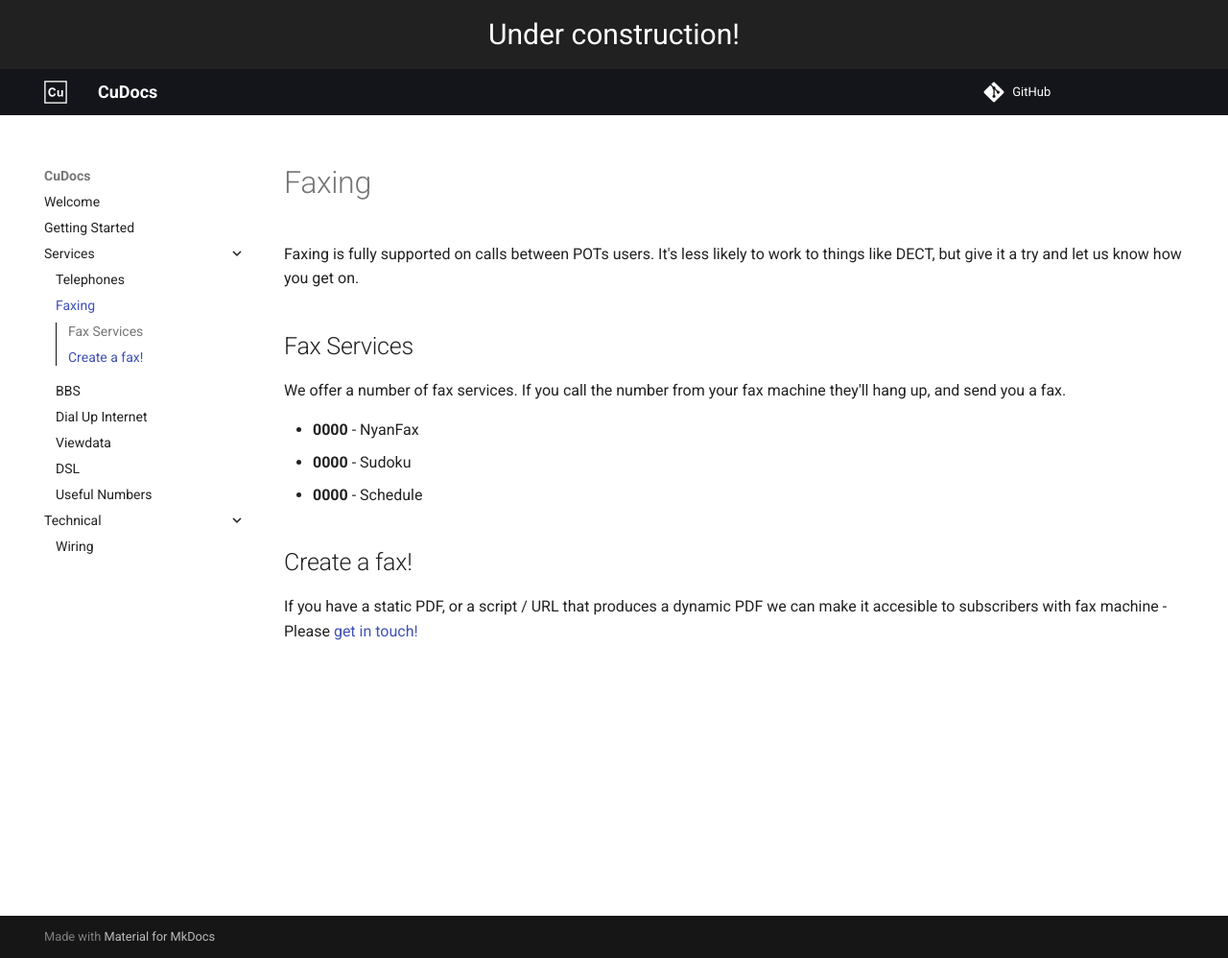
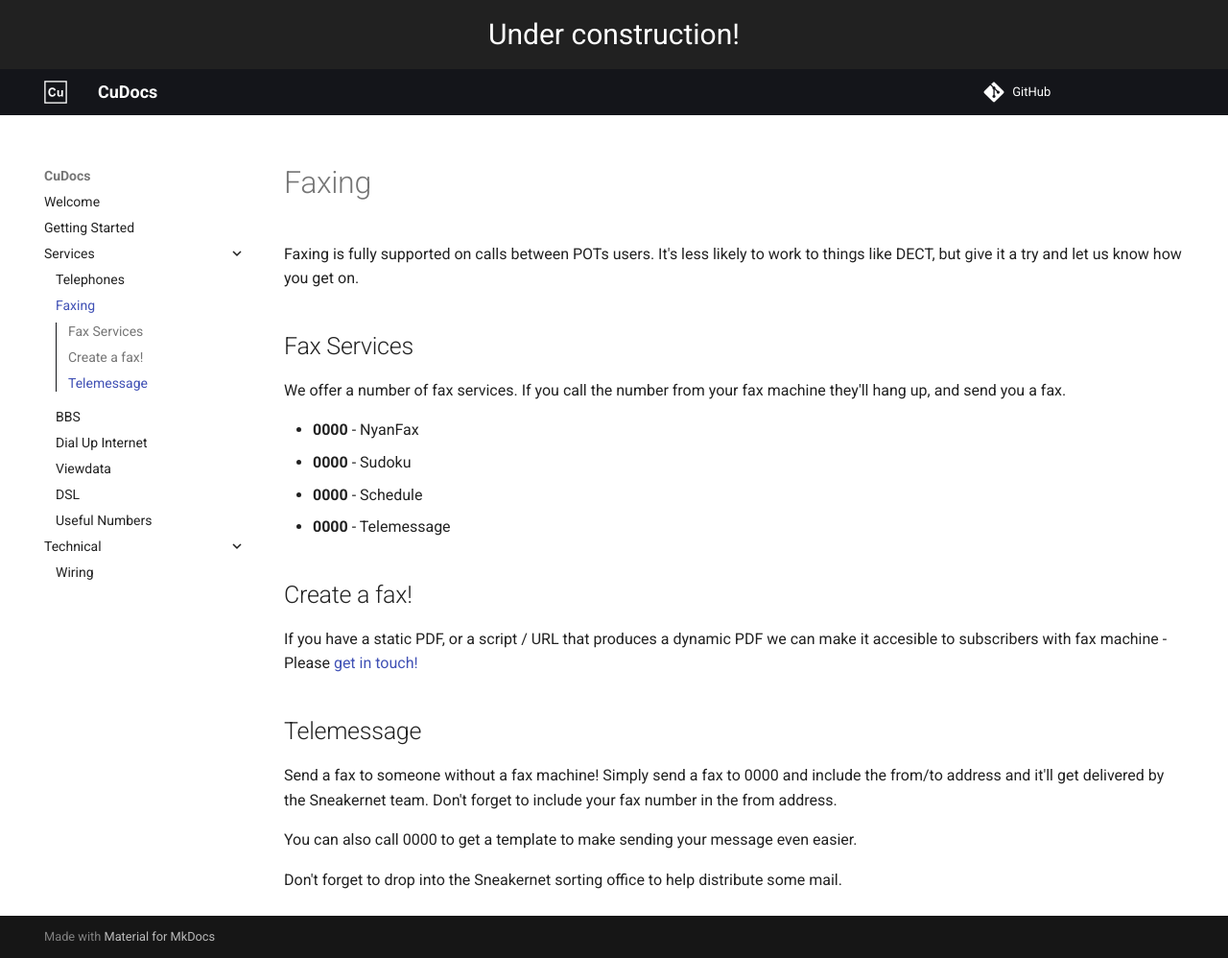
Before and after one commit to cu-telecom/cutel-docs, an MkDocs documentation site: the page built from docs/services/faxing.md, in a window 1280 px wide and 998 px high. Shown: the whole window at 96% size. Built offline with MkDocs 1.6.1 and Material for MkDocs 9.7.7, drawn with Linux system fonts in a browser that asks for light colours; comment, search, counter and statistics services are not loaded.

Commit message:
Add telemessage info

```diff
--- a/docs/services/faxing.md
+++ b/docs/services/faxing.md
@@ -9,7 +9,16 @@ We offer a number of fax services. If you call the number from your fax machine
 * **0000** - NyanFax
 * **0000** - Sudoku
 * **0000** - Schedule
+* **0000** - Telemessage
 
 ## Create a fax!
 
 If you have a static PDF, or a script / URL that produces a dynamic PDF we can make it accesible to subscribers with fax machine - Please [get in touch!](https://cutel.net/contact/)
+
+## Telemessage
+
+Send a fax to someone without a fax machine! Simply send a fax to 0000 and include the from/to address and it'll get delivered by the Sneakernet team. Don't forget to include your fax number in the from address.
+
+You can also call 0000 to get a template to make sending your message even easier.
+
+Don't forget to drop into the Sneakernet sorting office to help distribute some mail.
```
